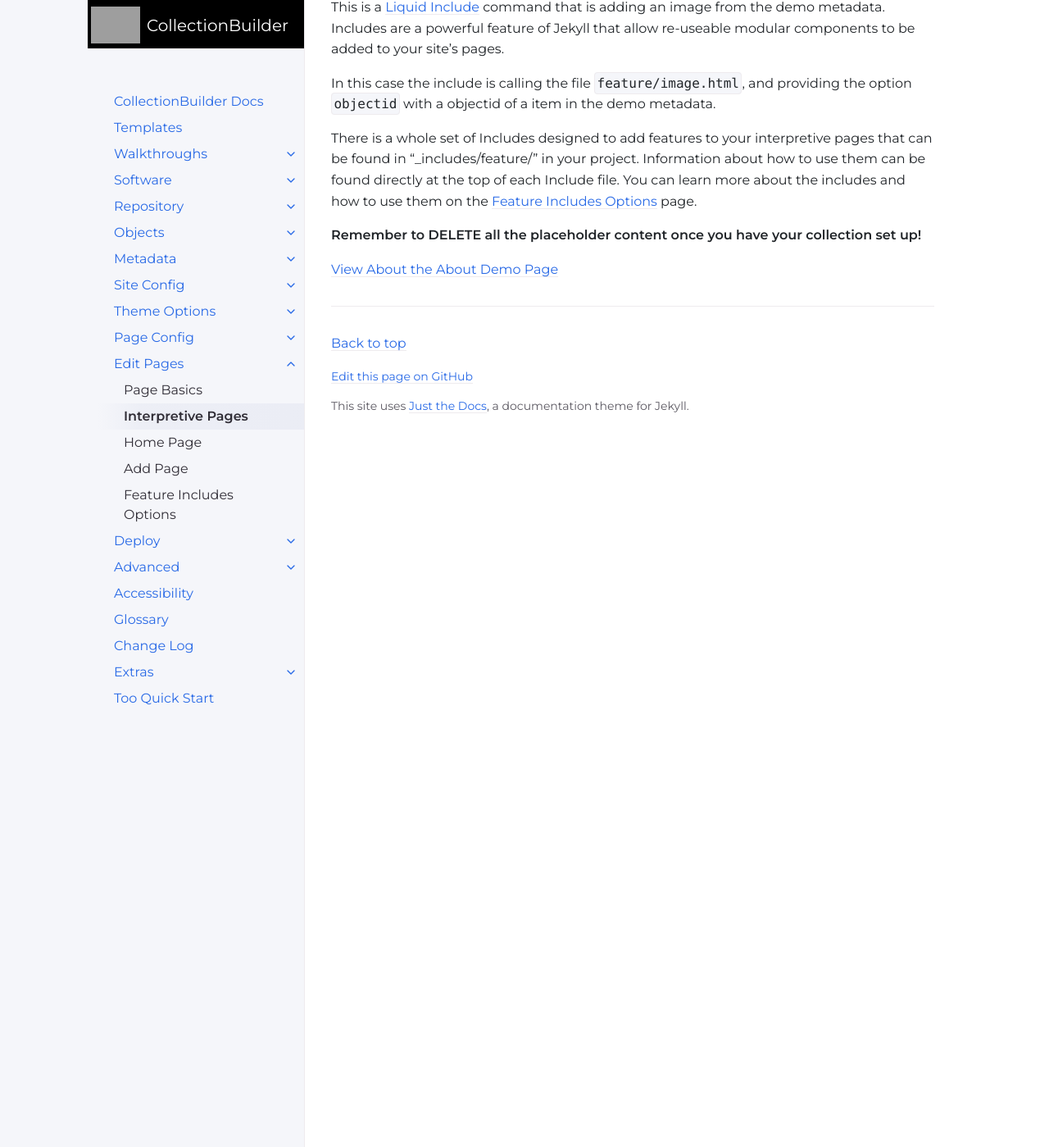
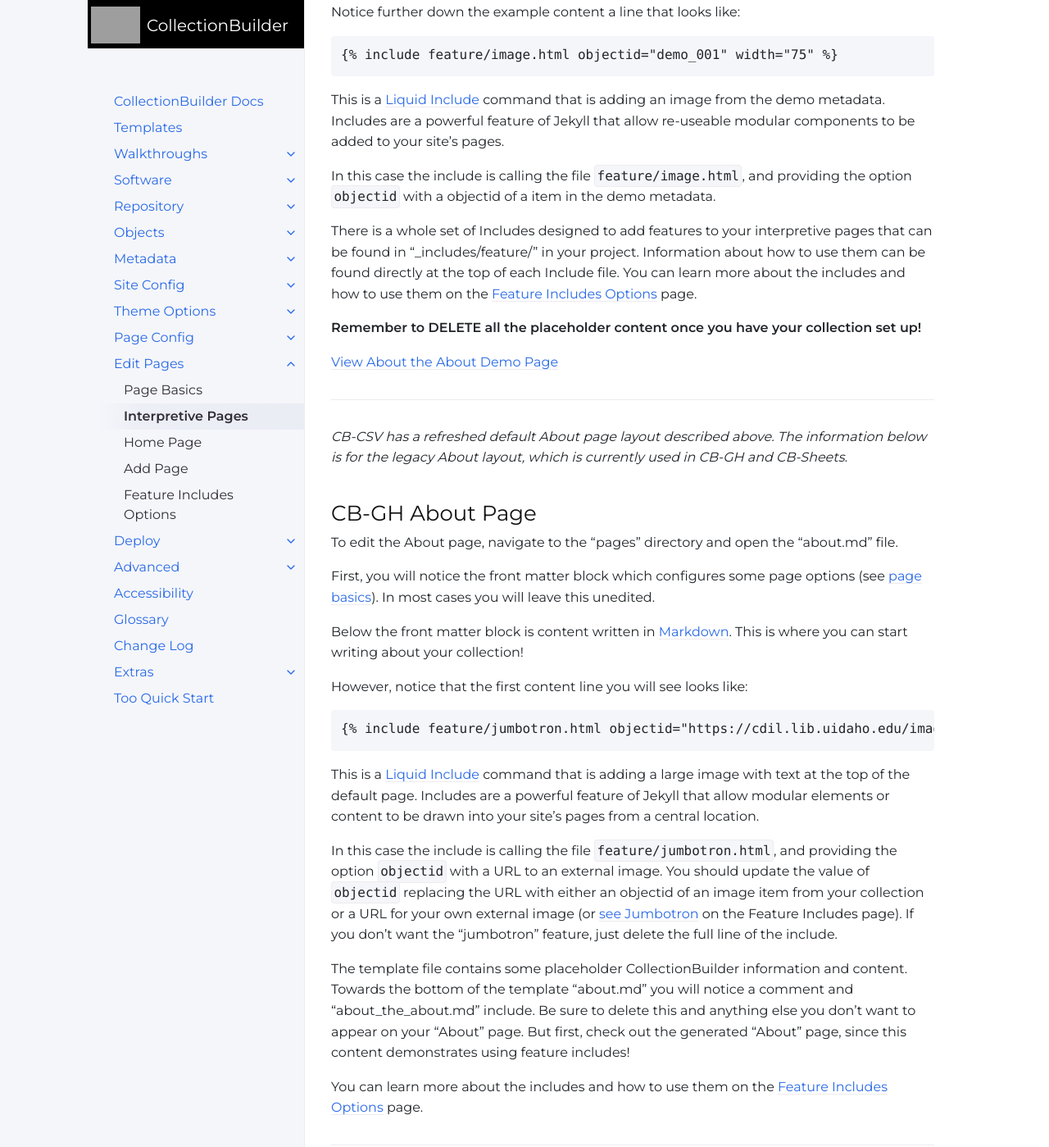
Before and after one commit to CollectionBuilder/cb-docs, a Jekyll site: the page built from docs/pages/interpretive.md, in a window 1280 px wide and 1400 px high, scrolled down 1752 px. Shown: the whole window at 82% size. Built offline with Jekyll 4.4.1, drawn with Linux system fonts in a browser that asks for light colours; comment, search, counter and statistics services are not loaded; some of the changed text lies outside the part shown.

Commit message:
readd old about page docs for CB-GH

````diff
--- a/docs/pages/interpretive.md
+++ b/docs/pages/interpretive.md
@@ -18,6 +18,11 @@ You can always add other interpretive pages using the same features by following
 ## About Page
 
 To edit the About page, navigate to the "pages" directory and open the "about.md" file.
+
+{:.alert .alert-yellow}
+This section is for CB-CSV.
+The new About page layout is not available in CB-GH or CB-Sheets yet!
+Please jump down to our legacy [CB-GH About Page](#cb-gh-about-page) section!
 
 ### About Front Matter Options
 
@@ -62,3 +67,37 @@ You can learn more about the includes and how to use them on the [Feature Includ
 **Remember to DELETE all the placeholder content once you have your collection set up!**
 
 [View About the About Demo Page](https://collectionbuilder.github.io/collectionbuilder-gh/about.html)
+
+------------------
+
+*CB-CSV has a refreshed default About page layout described above. The information below is for the legacy About layout, which is currently used in CB-GH and CB-Sheets.*
+
+## CB-GH About Page
+
+To edit the About page, navigate to the "pages" directory and open the "about.md" file.
+
+First, you will notice the front matter block which configures some page options (see [page basics]({{ '/docs/pages/basics/' | relative_url }})).
+In most cases you will leave this unedited.
+
+Below the front matter block is content written in [Markdown]({{ '/docs/glossary/#markdown' | relative_url }}).
+This is where you can start writing about your collection!
+
+However, notice that the first content line you will see looks like:
+
+```
+{% raw %}{% include feature/jumbotron.html objectid="https://cdil.lib.uidaho.edu/images/palouse_sm.jpg" %}{% endraw %}
+```
+
+This is a [Liquid Include](https://jekyllrb.com/docs/includes/) command that is adding a large image with text at the top of the default page.
+Includes are a powerful feature of Jekyll that allow modular elements or content to be drawn into your site's pages from a central location.
+
+In this case the include is calling the file `feature/jumbotron.html`, and providing the option `objectid` with a URL to an external image.
+You should update the value of `objectid` replacing the URL with either an objectid of an image item from your collection or a URL for your own external image (or [see Jumbotron]({{ '/docs/pages/features/#jumbotron' | relative_url }}) on the Feature Includes page).
+If you don't want the "jumbotron" feature, just delete the full line of the include.
+
+The template file contains some placeholder CollectionBuilder information and content.
+Towards the bottom of the template "about.md" you will notice a comment and "about_the_about.md" include.
+Be sure to delete this and anything else you don't want to appear on your "About" page.
+But first, check out the generated "About" page, since this content demonstrates using feature includes!
+
+You can learn more about the includes and how to use them on the [Feature Includes Options]({{ '/docs/pages/features/' | relative_url }}) page.
````
